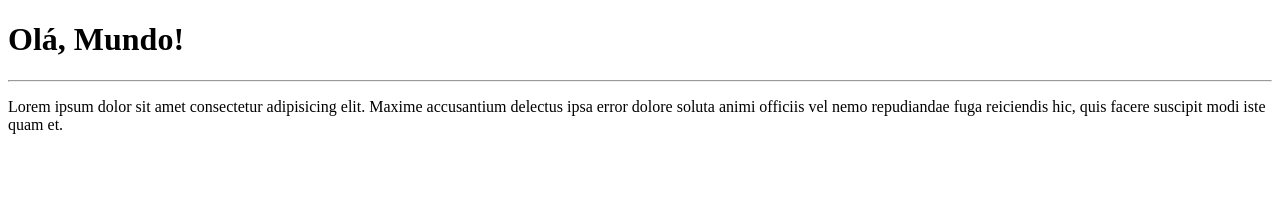
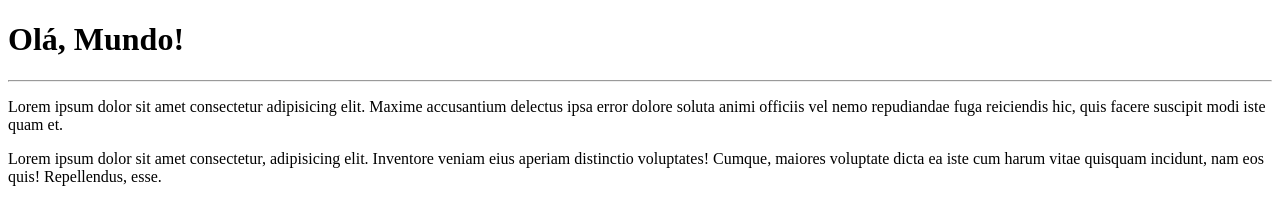
Before and after one commit to ProgrammerMig/Ola-mundo, a plain HTML site: page site exemplo/index.html in a window 1280 px wide. Drawn offline with Linux system fonts and the light colour scheme.

Commit message:
Adicionei um novo parágrago

```diff
--- a/site exemplo/index.html
+++ b/site exemplo/index.html
@@ -9,5 +9,6 @@
     <h1>Olá, Mundo!</h1>
     <hr>
     <p>Lorem ipsum dolor sit amet consectetur adipisicing elit. Maxime accusantium delectus ipsa error dolore soluta animi officiis vel nemo repudiandae fuga reiciendis hic, quis facere suscipit modi iste quam et.</p>
+    <p>Lorem ipsum dolor sit amet consectetur, adipisicing elit. Inventore veniam eius aperiam distinctio voluptates! Cumque, maiores voluptate dicta ea iste cum harum vitae quisquam incidunt, nam eos quis! Repellendus, esse.</p>
 </body>
 </html>
```
